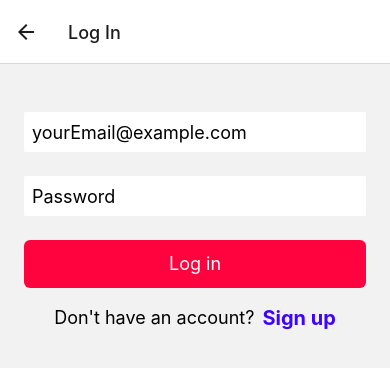
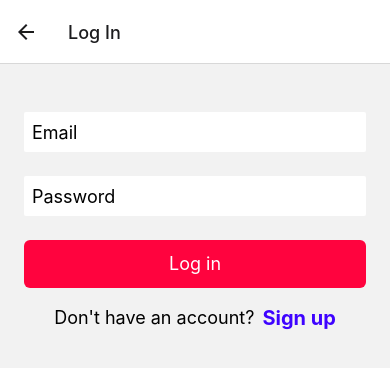
Before and after one commit to emigro-br/emigro-mobile, a React Native app: screen /Login in a window 390 px wide. Shown: the top 368 px of the page. Built offline with nearby package versions, Linux system fonts and the light colour scheme; no server answers.

Commit message:
Improve types for CreateAccount, Login and Welcome Screens

```diff
--- a/src/screens/welcome/CreateAccount.tsx
+++ b/src/screens/welcome/CreateAccount.tsx
@@ -3,6 +3,7 @@ import React, { useState } from 'react';
 import { Text, TextInput, TouchableOpacity, View } from 'react-native';
 
 import { signUp } from '@/services/cognito';
+import { FormField } from '@/types/FormField';
 
 import { Role } from '@constants/constants';
 import { SIGNUP_ERROR_MESSAGE } from '@constants/errorMessages';
@@ -15,12 +16,6 @@ const StyledView = styled(View);
 const StyledText = styled(Text);
 const StyledTextInput = styled(TextInput);
 
-type FormField = {
-  name: string;
-  placeholder: string;
-  secureTextEntry?: boolean;
-};
-
 const formFields: FormField[] = [
   { name: 'email', placeholder: 'Email' },
   { name: 'password', placeholder: 'Password', secureTextEntry: true },
@@ -29,7 +24,7 @@ const formFields: FormField[] = [
   { name: 'address', placeholder: 'Address' },
 ];
 
-const CreateAccount = ({ navigation }: SignUpProps) => {
+const CreateAccount: React.FunctionComponent<SignUpProps> = ({ navigation }) => {
   const [formData, setFormData] = useState<IRegisterUser>({
     email: '',
     password: '',
@@ -39,7 +34,7 @@ const CreateAccount = ({ navigation }: SignUpProps) => {
     role: Role.CUSTOMER,
   });
 
-  const [error, setError] = useState('');
+  const [error, setError] = useState<string>('');
 
   const handleChange = (name: string, value: string) => {
     setFormData((prevData) => ({ ...prevData, [name]: value }));
--- a/src/screens/welcome/Login.tsx
+++ b/src/screens/welcome/Login.tsx
@@ -13,20 +13,24 @@ const StyledText = styled(Text);
 const StyledTextInput = styled(TextInput);
 
 const formFields: FormField[] = [
-  { name: 'email', placeholder: 'yourEmail@example.com' },
+  { name: 'email', placeholder: 'Email' },
   { name: 'password', placeholder: 'Password', secureTextEntry: true },
 ];
 
-const Login = () => {
+type FormData = {
+  [key in FormField['name']]: string;
+};
+
+const Login: React.FunctionComponent = () => {
   const navigation = useNavigation();
 
-  const [formData, setFormData] = useState<Record<string, string>>({
+  const [formData, setFormData] = useState<FormData>({
     email: '',
     password: '',
   });
 
-  const [error, setError] = useState('');
-  const [isLoggingIn, setIsLoggingIn] = useState(false);
+  const [error, setError] = useState<string>('');
+  const [isLoggingIn, setIsLoggingIn] = useState<boolean>(false);
 
   const handleChange = (name: string, value: string) => {
     setFormData((prevData) => ({ ...prevData, [name]: value }));
@@ -81,7 +85,7 @@ const Login = () => {
         </TouchableOpacity>
       </StyledView>
 
-      {error ? <StyledText className="text-red text-center text-lg">{error}</StyledText> : ""}
+      {error ? <StyledText className="text-red text-center text-lg">{error}</StyledText> : ''}
     </StyledView>
   );
 };
--- a/src/screens/welcome/Welcome.tsx
+++ b/src/screens/welcome/Welcome.tsx
@@ -9,7 +9,7 @@ const StyledView = styled(View);
 const StyledText = styled(Text);
 const StyledImage = styled(Image);
 
-export const Welcome = () => {
+export const Welcome: React.FunctionComponent = () => {
   const navigation = useNavigation();
   return (
     <StyledView className="flex justify-center">
--- a/src/types/IRegisterUser.ts
+++ b/src/types/IRegisterUser.ts
@@ -5,4 +5,5 @@ interface IRegisterUser {
   lastName: string;
   address: string;
   role: string;
+  [key: string]: string;
 }
```
